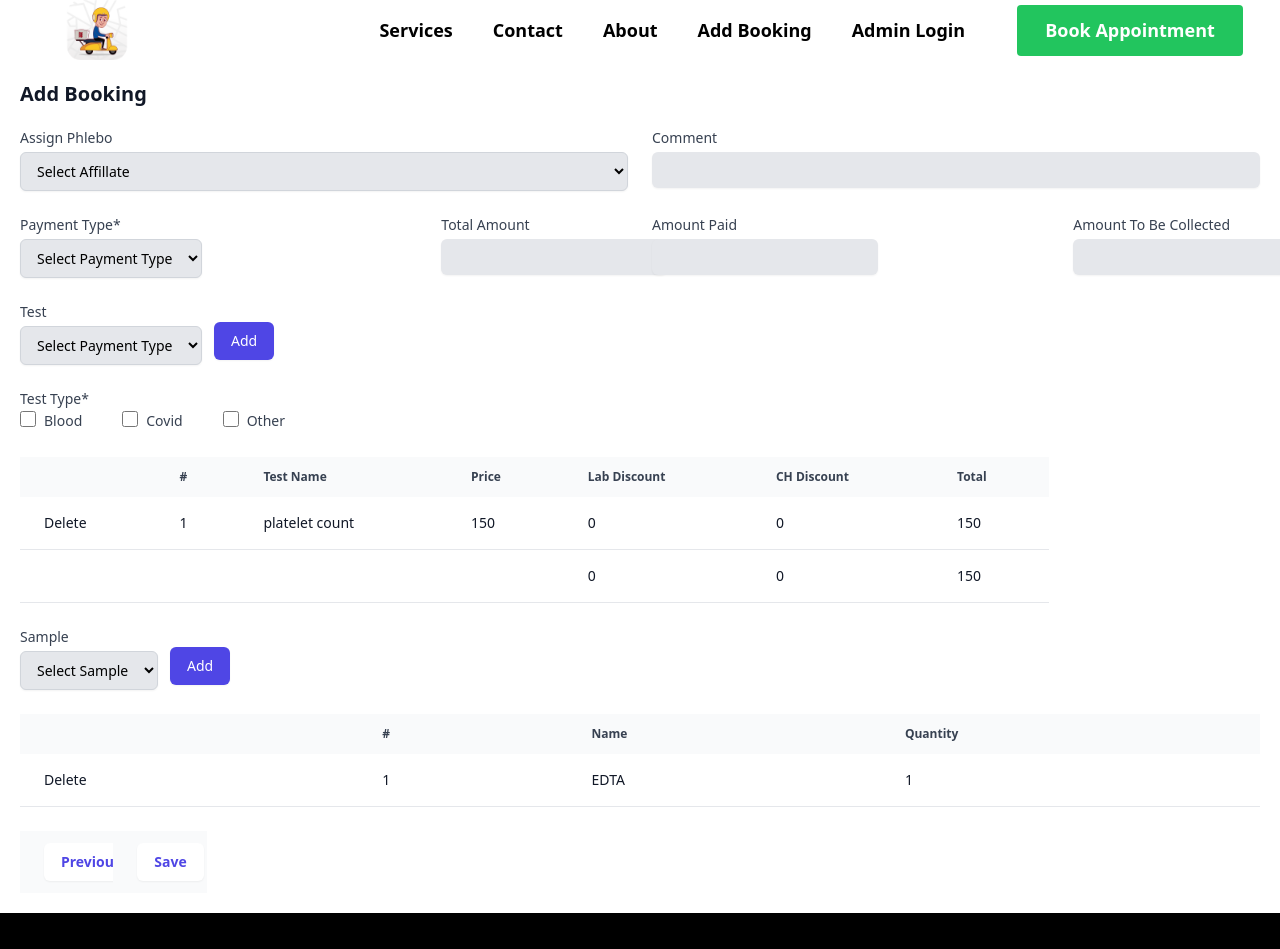
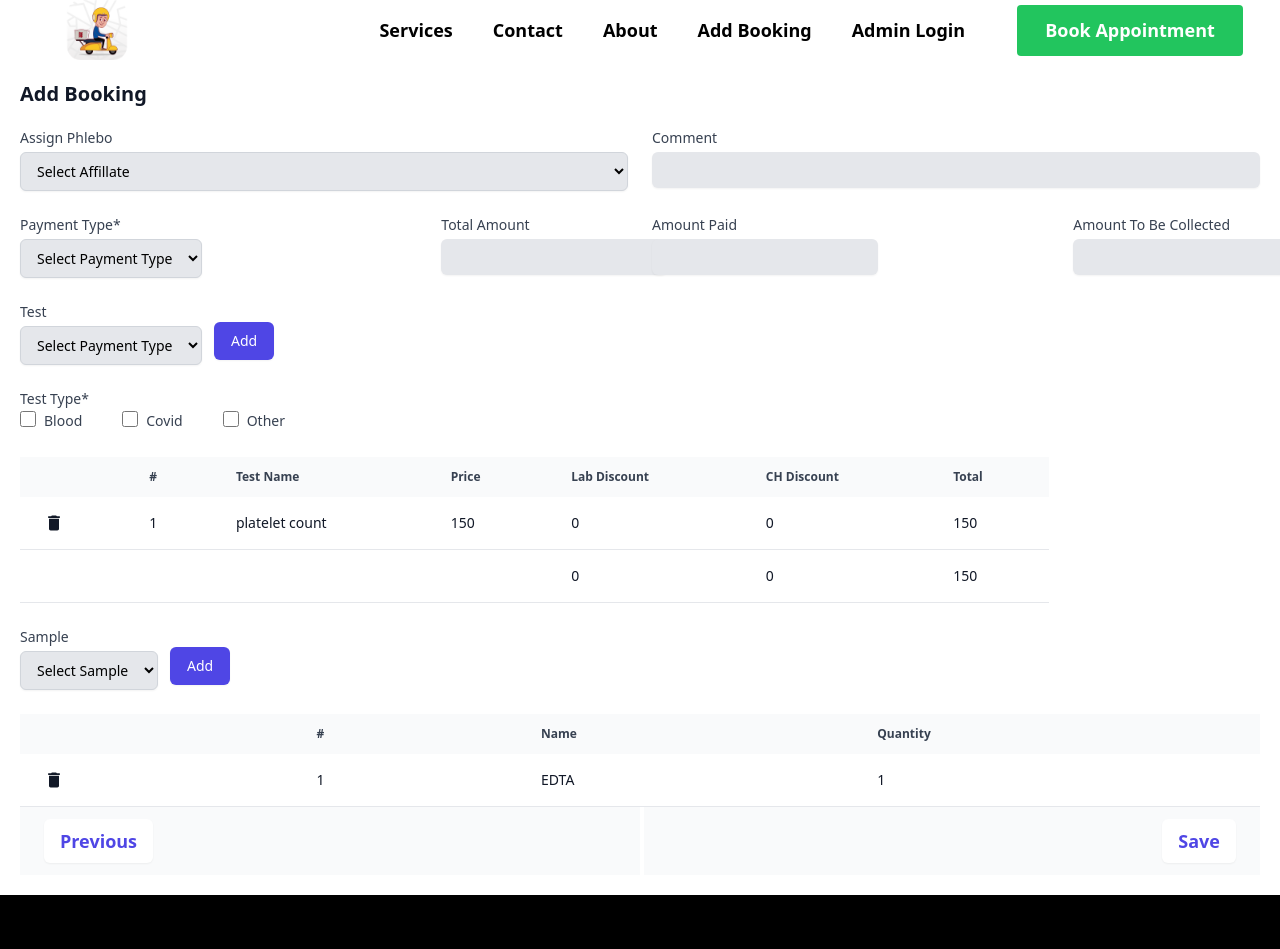
Before and after one commit to ArpitJangid11/PhleboIndia, a Next.js app: page /addbooking in a window 1280 px wide. Shown: the top 949 px of the page. Built offline with nearby package versions, Linux system fonts and the light colour scheme.

Commit message:
update_addbooking

```diff
--- a/pages/addbooking.js
+++ b/pages/addbooking.js
@@ -1,9 +1,9 @@
 import React from "react";
-
+import {MdDelete} from "react-icons/md";
 const addbooking = () => {
   return (
     <div className="m-5  ">
-        <div className="block text-xl font-bold text-gray-900 mb-5 m-50">Add Booking</div>
+        <div className="block text-xl font-bold text-gray-900 mb-5">Add Booking</div>
       <div className="grid grid-cols-6 gap-6 ">
         <div className="col-span-5 sm:col-span-3">
           <label className="block text-sm font-medium text-gray-700">
@@ -155,7 +155,7 @@ const addbooking = () => {
           </div>
         </div>
 
-        <div className="col-span-5 sm:col-span-5">
+        <div className="col-span-5 sm:col-span-5 overflow-x-auto relative">
           <table className="w-full text-sm text-left text-gray-900 dark:text-gray-400">
             <thead className="text-xs text-gray-700 bg-gray-50 dark:bg-gray-700 dark:text-gray-400">
               <tr>
@@ -184,9 +184,10 @@ const addbooking = () => {
               <tr className="bg-white border-b dark:bg-gray-500 dark:border-gray-700">
                 <th
                   scope="row"
-                  className="py-4 px-6 font-medium text-gray-900 whitespace-nowrap dark:text-white"
+                  className="py-4 px-6 text-xl font-medium text-gray-900 whitespace-nowrap dark:text-white"
                 >
-                  Delete
+                  <MdDelete/>
+
                 </th>
                 <td className="py-4 px-6">1</td>
                 <td className="py-4 px-6">platelet count</td>
@@ -211,7 +212,7 @@ const addbooking = () => {
           </table>
         </div>
 
-        <div className="col-span-5 sm:col-span5-5 ">
+        <div className="col-span-5 sm:col-span-5 ">
           <label className="block text-sm font-medium text-gray-700">
             Sample
           </label>
@@ -220,7 +221,7 @@ const addbooking = () => {
               id="country"
               name="country"
               autoComplete="country"
-              className="mt-1 block w-90% py-2 px-3 border border-gray-300 rounded-md shadow-sm focus:outline-none focus:ring-indigo-500 focus:border-indigo-500 sm:text-sm bg-gray-200"
+              className="mt-1 block w-full py-2 px-3 border border-gray-300 rounded-md shadow-sm focus:outline-none focus:ring-indigo-500 focus:border-indigo-500 sm:text-sm bg-gray-200"
             >
               <option className="text-gray-500">Select Sample</option>
             </select>
@@ -235,7 +236,7 @@ const addbooking = () => {
           </div>
         </div>
 
-        <div className="col-span-5 sm:col-span-6">
+        <div className="col-span-5 sm:col-span-6 overflow-x-auto relative">
           <table className="w-full text-sm text-left text-gray-900 dark:text-gray-400">
             <thead className="text-xs text-gray-700 bg-gray-50 dark:bg-gray-700 dark:text-gray-400">
               <tr>
@@ -255,9 +256,9 @@ const addbooking = () => {
               <tr className="bg-white border-b dark:bg-gray-500 dark:border-gray-700">
                 <th
                   scope="row"
-                  className="py-4 px-6 font-medium text-gray-900 whitespace-nowrap dark:text-white"
+                  className="py-4 px-6 font-medium text-xl text-gray-900 whitespace-nowrap dark:text-white"
                 >
-                  Delete
+                  <MdDelete/>
                 </th>
                 <td className="py-4 px-6">1</td>
                 <td className="py-4 px-6">EDTA</td>
@@ -267,26 +268,26 @@ const addbooking = () => {
           </table>
         </div>
 
-        <div className="inline-grid grid-cols-2 gap-50">
-          <div className="px-4 py-3 bg-gray-50 text-right sm:px-6 ml-50">
+      </div>
+        <div className="inline-grid grid-cols-2 w-full ">
+          <div className="px-4 py-3 bg-gray-50 sm:px-6 ">
             <button
               type="submit"
-              className="inline-flex justify-center py-2 px-4 border border-transparent shadow-sm text-sm font-black rounded-md text-indigo-600 bg-white hover:text-green-700 focus:outline-none focus:ring-2 focus:ring-offset-2 focus:ring-white"
+              className="inline-flex justify-center py-2 px-4 border-transparent shadow-sm text-lg font-semibold rounded-md text-indigo-600 bg-white hover:text-green-700 focus:outline-none focus:ring-2 focus:ring-offset-2 focus:ring-white"
             >
               Previous
             </button>
           </div>
 
-          <div className="px-4 py-3 bg-gray-50 text-right sm:px-6">
+          <div className="ml-1 px-4 py-3 text-right bg-gray-50 sm:px-6">
             <button
               type="submit"
-              className="inline-flex justify-center py-2 px-4 border border-transparent shadow-sm text-sm font-black rounded-md text-indigo-600 bg-white hover:text-green-700 focus:outline-none  "
+              className="inline-flex justify-center py-2 px-4  border-transparent shadow-sm text-lg font-semibold rounded-md text-indigo-600 bg-white hover:text-green-700 focus:outline-none  "
             >
               Save
             </button>
           </div>
         </div>
-      </div>
     </div>
   );
 };
```
